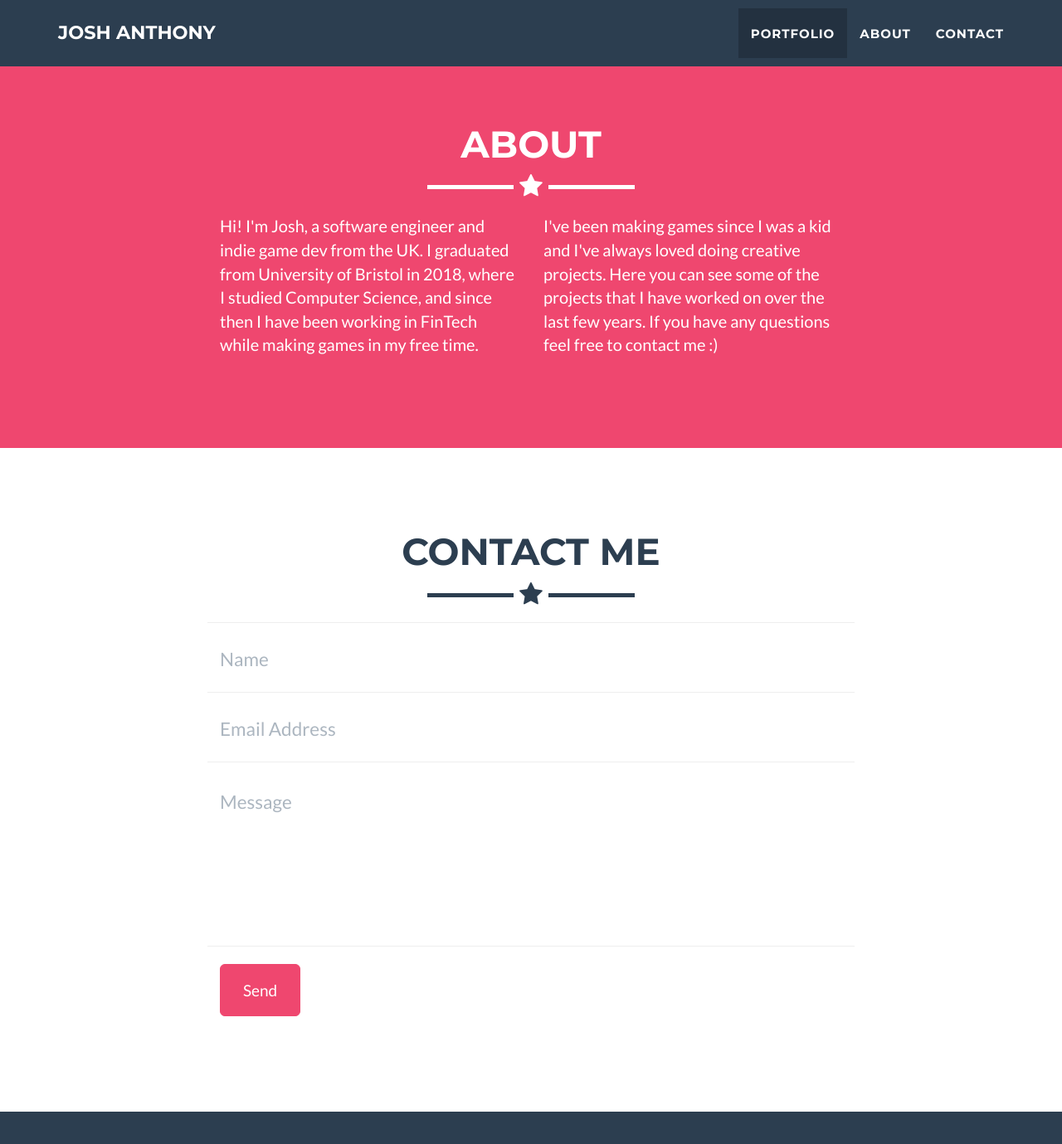
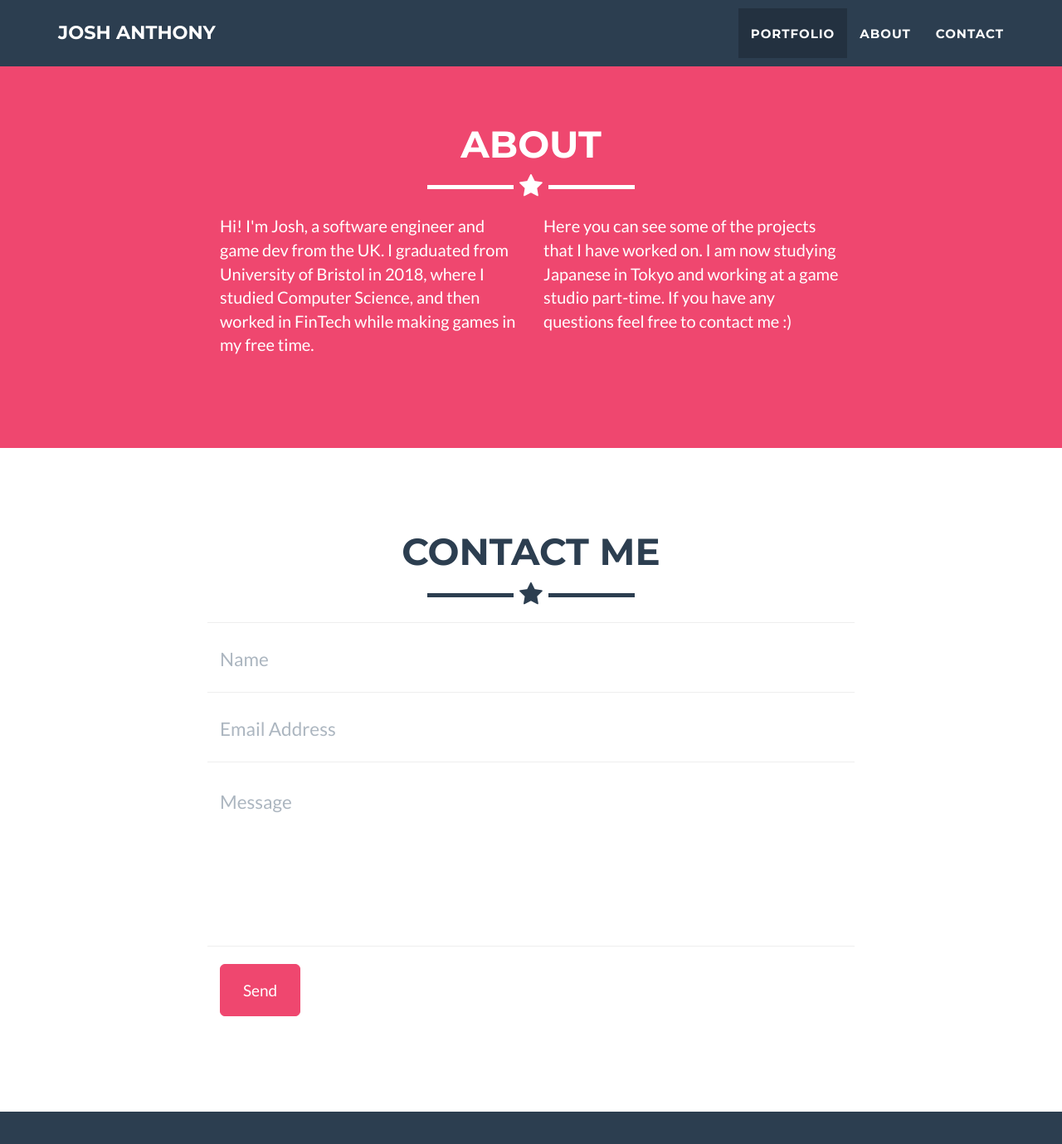
Before and after one commit to shadowsora211/shadowsora211.github.io, a Jekyll site: the page built from _posts/2014-07-18-Pitch-Dash.markdown, in a window 1280 px wide and 1400 px high, scrolled down 1643 px. Shown: the top 1379 px of the window at 83% size. Built offline with Jekyll 4.4.1, drawn with Linux system fonts in a browser that asks for light colours; some of the changed text lies outside the part shown.

Commit message:
Update website info

```diff
--- a/_config.yml
+++ b/_config.yml
@@ -4,7 +4,7 @@ email: f/xyylrwgk
 url: https://shadowsora211.github.io/
 description: "Josh Anthony game development portfolio website. Check out my projects and get in touch!"
 keywords: "Game dev, game programmer, pixel art, 8bit, VR, AR, virtual reality"
-skills: "Software Engineer - Game Developer"
+skills: "Game Developer - Japanese Language Student"
 meta_author: Anthony Josh
 
 # Google webmaster tools
@@ -48,8 +48,8 @@ social:
 
 # Postal address (add as many lines as necessary)
 address:
-  - line: Hereford
-  - line: West Midlands, UK
+  - line: Shinjuku City
+  - line: Tokyo, Japan
 
 # Credits content
 credits: 'Website created with the <a href="https://github.com/jeromelachaud/freelancer-theme">Freelancer Jekyll theme</a>'
--- a/_includes/about.html
+++ b/_includes/about.html
@@ -9,10 +9,10 @@
             </div>
             <div class="row">
                 <div class="col-lg-4 col-lg-offset-2">
-                    <p>Hi! I'm Josh, a software engineer and indie game dev from the UK. I graduated from University of Bristol in 2018, where I studied Computer Science, and since then I have been working in FinTech while making games in my free time.</p>
+                    <p>Hi! I'm Josh, a software engineer and game dev from the UK. I graduated from University of Bristol in 2018, where I studied Computer Science, and then worked in FinTech while making games in my free time.</p>
                 </div>
                 <div class="col-lg-4">
-                    <p>I've been making games since I was a kid and I've always loved doing creative projects. Here you can see some of the projects that I have worked on over the last few years. If you have any questions feel free to contact me :) </p>
+                    <p>Here you can see some of the projects that I have worked on. I am now studying Japanese in Tokyo and working at a game studio part-time. If you have any questions feel free to contact me :) </p>
                 </div>
                 <!-- <div class="col-lg-8 col-lg-offset-2 text-center">
                     <a href="https://github.com/jeromelachaud/freelancer-theme" class="btn btn-lg btn-outline">
```
